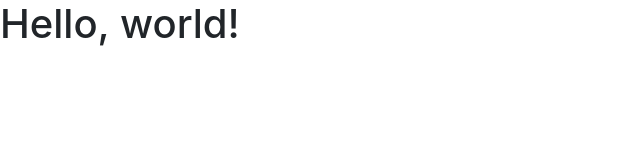
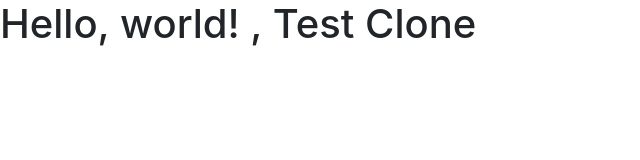
Before and after one commit to enestosun/enes-tosun, a website: page index.html in a window 1280 px wide. Shown: the whole page, without its empty margins (0-640 px from the left). Drawn offline with nearby package versions, Linux system fonts and the light colour scheme.

Commit message:
Packet.json ve index.html güncellendi

```diff
--- a/index.html
+++ b/index.html
@@ -18,7 +18,7 @@
     <title>Hello, world!</title>
   </head>
   <body>
-    <h1>Hello, world!</h1>
+    <h1>Hello, world! , Test Clone</h1>
 
     <!-- Optional JavaScript -->
     <!-- jQuery first, then Popper.js, then Bootstrap JS -->
--- a/package.json
+++ b/package.json
@@ -17,9 +17,6 @@
     "nodemailer": "^6.9.1",
     "simple-is": "^0.2.0"
   },
-  "devDependencies": {
-    "webpack-cli": "^5.0.1"
-  },
   "repository": {
     "type": "git",
     "url": "https://github.com/enestosun/enes-tosun.git"
```
